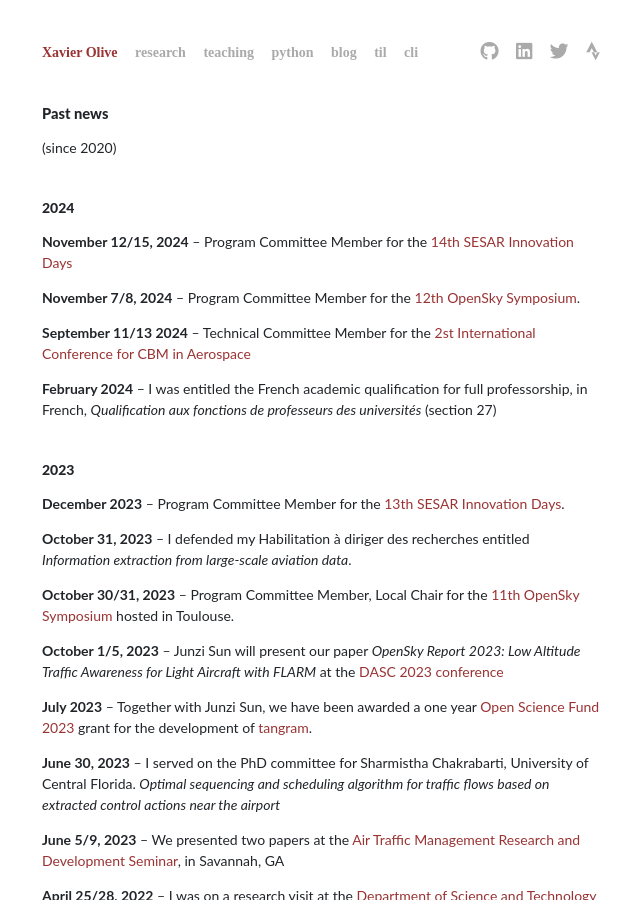
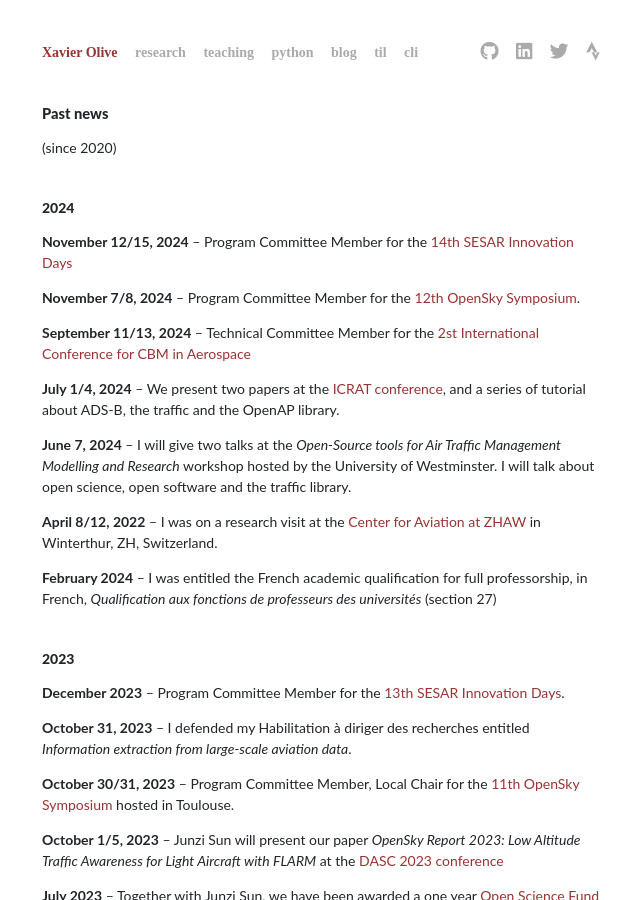
Before and after one commit to xoolive/xoolive.github.io, a Jekyll site: the page built from _pages/news.md, in a window 1280 px wide and 900 px high. Shown: the whole window, without its empty margins (319-959 px from the left). Built offline with Jekyll 4.4.1, drawn with Linux system fonts in a browser that asks for light colours; nearby versions of some CDN libraries; some web fonts are replaced; a script that is not in the unit is left out.

Commit message:
some news

```diff
--- a/_pages/news.md
+++ b/_pages/news.md
@@ -14,7 +14,13 @@ permalink: /news/
 
 **November 7/8, 2024** -- Program Committee Member for the [12th OpenSky Symposium](http://symposium.opensky-network.org/).
 
-**September 11/13 2024** -- Technical Committee Member for the [2st International Conference for CBM in Aerospace](https://cbmacademy.eu/)
+**September 11/13, 2024** -- Technical Committee Member for the [2st International Conference for CBM in Aerospace](https://cbmacademy.eu/)
+
+**July 1/4, 2024** -- We present two papers at the [ICRAT conference](https://www.icrat.org), and a series of tutorial about ADS-B, the traffic and the OpenAP library.
+
+**June 7, 2024** -- I will give two talks at the _Open-Source tools for Air Traffic Management Modelling and Research_ workshop hosted by the University of Westminster. I will talk about open science, open software and the traffic library.
+
+**April 8/12, 2022** -- I was on a research visit at the [Center for Aviation at ZHAW](https://www.zhaw.ch/en/engineering/institutes-centres/zav/) in Winterthur, ZH, Switzerland.
 
 **February 2024** -- I was entitled the French academic qualification for full professorship, in French, _Qualification aux fonctions de professeurs des universités_ (section 27)
 
```
Also changed, not shown: Gemfile.lock.
